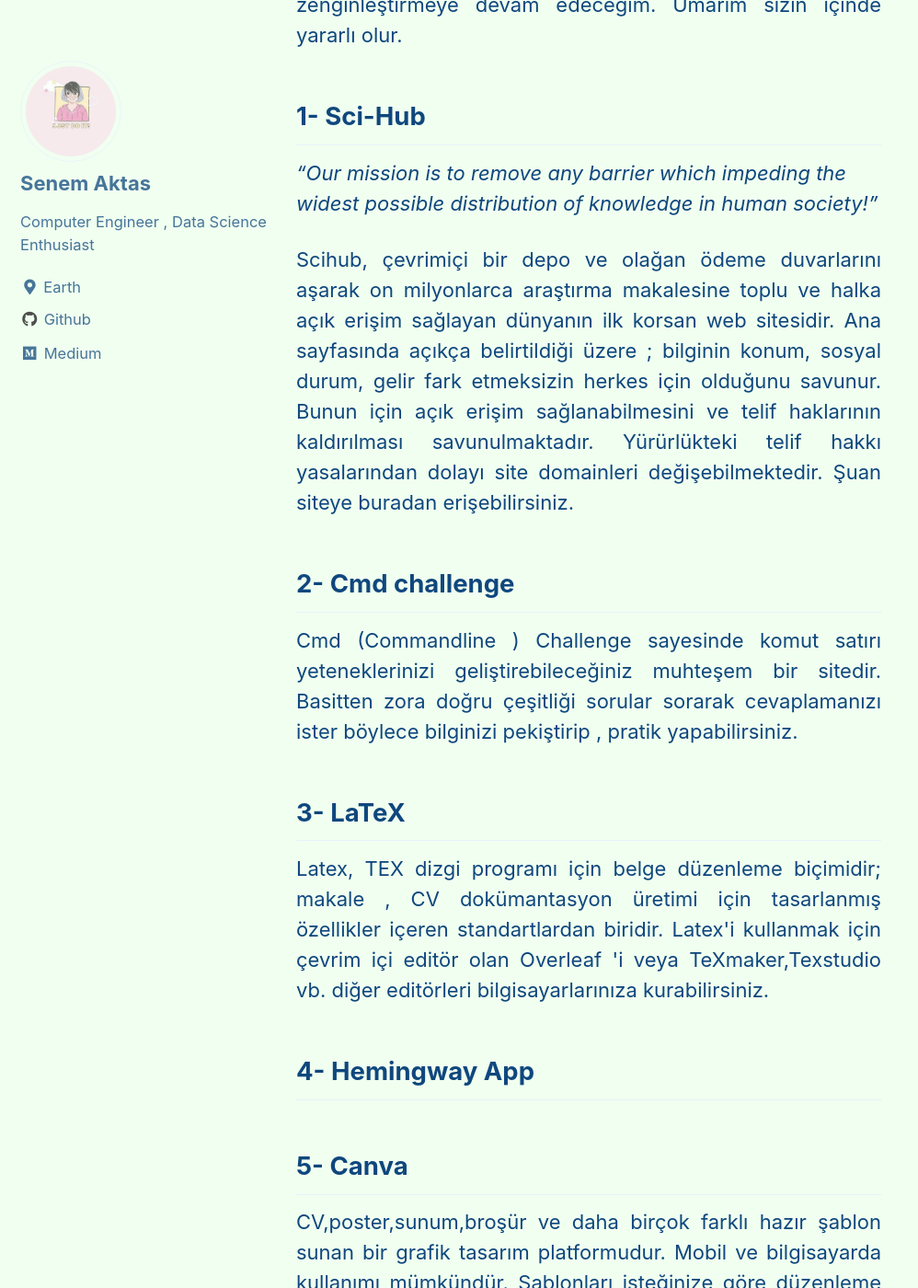
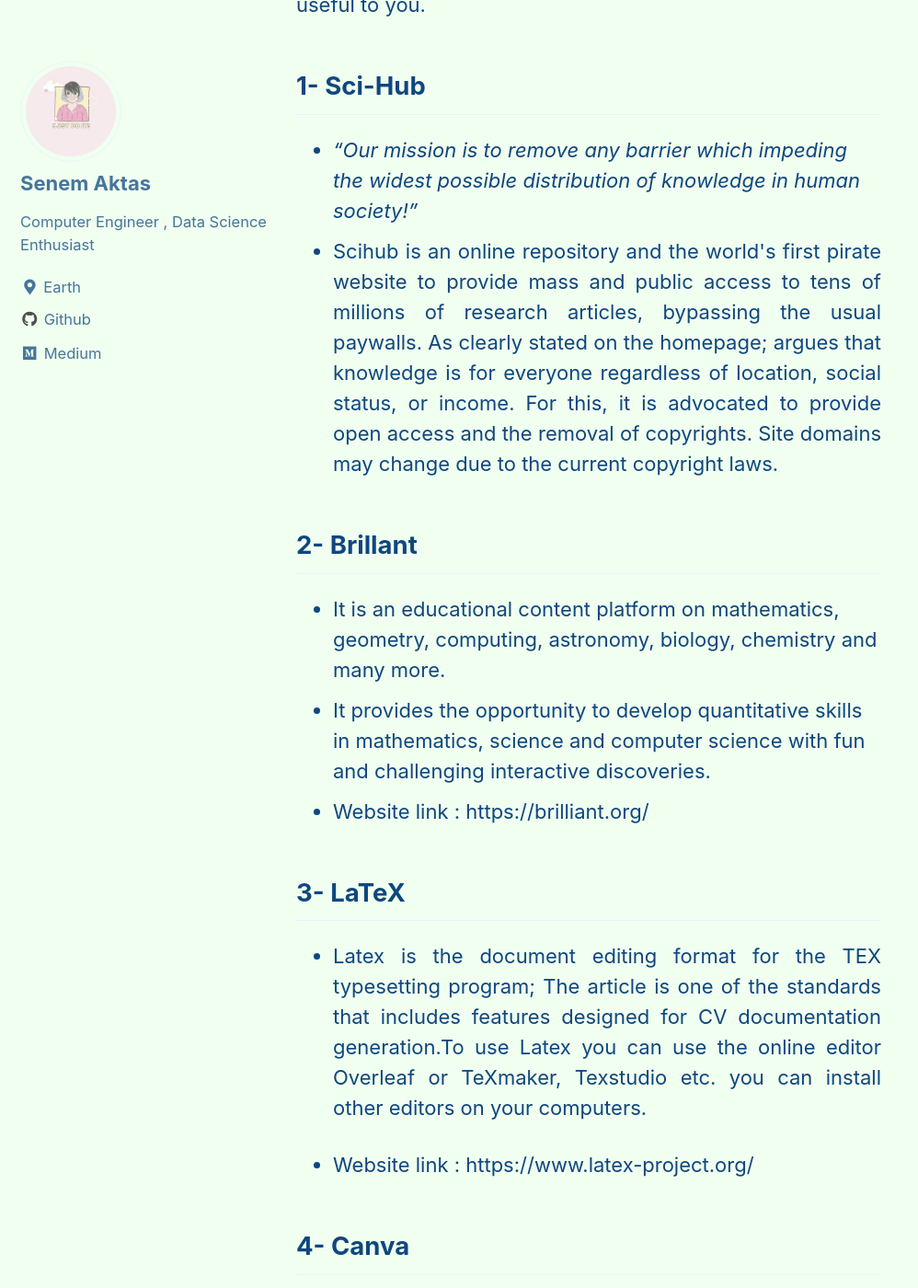
Before and after one commit to senemaktas/senemaktas.github.io, a Jekyll site: the page built from _posts/2020-08-20-usefulSites.md, in a window 1280 px wide and 1400 px high, scrolled down 837 px. Shown: the whole window at 92% size, without its empty margins (0-998 px from the left). Built offline with Jekyll 4.4.1, drawn with Linux system fonts in a browser that asks for light colours; cached includes are drawn as plain includes; some of the changed text lies outside the part shown.

Commit message:
Update 2020-08-20-usefulSites.md

```diff
--- a/_posts/2020-08-20-usefulSites.md
+++ b/_posts/2020-08-20-usefulSites.md
@@ -11,37 +11,63 @@
 <img src="../images/usefulsites.png" alt="useful sites header photo">
 Illustration: [Heeje Min Heo](https://minstudio.us/)
 
-<p align="justify">Başlıktanda anlaşılacağı üzere kullanışlı bulduğum siteleri sizinle paylaşmak istedim. Genel olarak akademik ve bilgisayar bilimleri alanındaki siteleri ve uygulamları kapsamaktadır. Listeye yeni maddeler ekleyerek zenginleştirmeye devam edeceğim. Umarım sizin içinde yararlı olur.</p>
+<p align="justify">As the title suggests, I wanted to share with you the sites I found useful. It mainly covers sites and applications in the field of academic and computer science. I will continue to enrich the list by adding new ingredients. I hope it will be useful to you.</p>
 
 ## 1- Sci-Hub
 
-*"Our mission is to remove any barrier which impeding the widest possible distribution of knowledge in human society!"*
+- *"Our mission is to remove any barrier which impeding the widest possible distribution of knowledge in human society!"*
+- <p align="justify"> Scihub is an online repository and the world's first pirate website to provide mass and public access to tens of millions of research articles, bypassing the usual paywalls. As clearly stated on the homepage; argues that knowledge is for everyone regardless of location, social status, or income. For this, it is advocated to provide open access and the removal of copyrights. Site domains may change due to the current copyright laws.</p>
 
-<p align="justify"> Scihub, çevrimiçi bir depo ve olağan ödeme duvarlarını aşarak on milyonlarca araştırma makalesine toplu ve halka açık erişim sağlayan dünyanın ilk korsan web sitesidir. Ana sayfasında açıkça belirtildiği üzere ; bilginin konum, sosyal durum, gelir fark etmeksizin  herkes için olduğunu savunur. Bunun için açık erişim sağlanabilmesini ve telif haklarının kaldırılması savunulmaktadır. Yürürlükteki telif hakkı yasalarından dolayı site domainleri değişebilmektedir. Şuan siteye buradan erişebilirsiniz.</p>
+## 2- Brillant
+- It is an educational content platform on mathematics, geometry, computing, astronomy, biology, chemistry and many more.
+- It provides the opportunity to develop quantitative skills in mathematics, science and computer science with fun and challenging interactive discoveries.
+- Website link : https://brilliant.org/
 
-## 2- Cmd challenge
-<p align="justify">Cmd (Commandline ) Challenge sayesinde komut satırı yeteneklerinizi geliştirebileceğiniz muhteşem bir sitedir. Basitten zora doğru çeşitliği sorular sorarak cevaplamanızı ister böylece bilginizi pekiştirip , pratik yapabilirsiniz.</p>
 
 ## 3- LaTeX
-<p align="justify">Latex, TEX dizgi programı için belge düzenleme biçimidir; makale , CV dokümantasyon üretimi için tasarlanmış özellikler içeren standartlardan biridir. Latex'i kullanmak için çevrim içi editör olan Overleaf 'i veya TeXmaker,Texstudio vb. diğer editörleri bilgisayarlarınıza kurabilirsiniz.</p>
+- <p align="justify">Latex is the document editing format for the TEX typesetting program; The article is one of the standards that includes features designed for CV documentation generation.To use Latex you can use the online editor Overleaf or TeXmaker, Texstudio etc. you can install other editors on your computers.</p>
+- Website link : https://www.latex-project.org/
 
-## 4- Hemingway App
-<p align="justify"></p>
+## 4- Canva
+- <p align="justify">It is a graphic design platform that offers CV, poster, presentation, brochure and many more ready-made templates. It can be used on mobile and computer. You have the freedom to edit the templates according to your wishes.</p>
+- Website link : https://www.canva.com/
 
-## 5- Canva
-<p align="justify">CV,poster,sunum,broşür ve daha birçok farklı hazır şablon sunan bir grafik tasarım platformudur. Mobil ve bilgisayarda kullanımı mümkündür. Şablonları isteğinize göre düzenleme özgürlüğüne sahipsiniz.</p>
+## 5- GitMind
+- <p align="justify">It is a free online mind mapping and brainstorming tool designed for concept mapping, project planning, and other creative tasks. You can use GitMind's UML and Flowchart diagrams for your projects.</p>
+- Website link : https://gitmind.com/
 
-## 6- GitMind
-<p align="justify">Konsept haritalama, proje planlama ve diğer yaratıcı görevler için tasarlanmış ücretsiz bir çevrimiçi zihin haritalama ve beyin fırtınası aracıdır. Projeleriniz için GitMind'ın UML ve Flowchart diyagramlarını kullanabilirsiniz.</p>
+## 6- ScrumDesk
+- <p align="justify">Scrum project management tool for meaningful product development</p>
+- Website link : https://www.scrumdesk.com/
 
-## 7- ScrumDesk
-<p align="justify"></p>
+## 7- Reddit
+- <p align="justify">It is a social news gathering, web content rating and discussion site, as a member you can share your questions and problems.</p>
+- Website link : https://www.reddit.com/
 
-## 8- Reddit
-<p align="justify"></p>
+## 8- Calibre
+- <p align="justify">Calibre, an open source ebook software package, supports organizing, viewing, editing, creating and converting existing ebooks into virtual libraries and synchronizing them with various e-readers.</p>
+- Website link : https://calibre-ebook.com/
 
-## 9- Calibre
-<p align="justify"></p>
+## 9- İngilizce için araçlar , eklentiler , uygulamalar
+- Grammarly : https://www.grammarly.com/
+- QTranslate : https://quest-app.appspot.com/
+- Hemingway App : http://www.hemingwayapp.com/
 
-## 10- QTranslate
-<p align="justify"></p>
+## 10- Websites to learn programming
+
+- Codecademy : https://www.codecademy.com/
+- Tutorialspoint : https://www.tutorialspoint.com/index.htm
+- GeeksforGeeks :  https://www.geeksforgeeks.org/
+- javatpoint :https://www.javatpoint.com/
+- w3schools : https://www.w3schools.com/
+- DevDocs : https://devdocs.io/
+
+## 11- Websites to practice coding
+
+- TopCoder : https://www.topcoder.com/
+- CoderByte : https://coderbyte.com/
+- Exercism.io : https://exercism.io/
+- Cmd challenge : https://cmdchallenge.com/
+- Coding Game : https://www.codingame.com/start
+- Leetcode : https://leetcode.com/
+- CodeChef : https://www.codechef.com/
```
